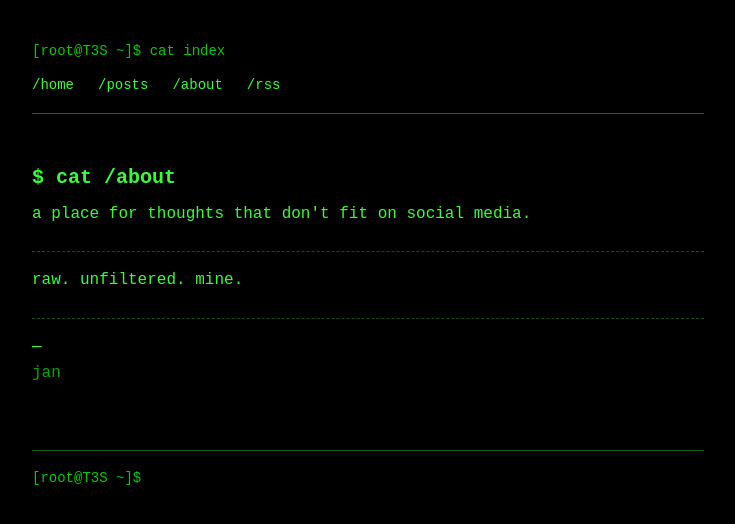
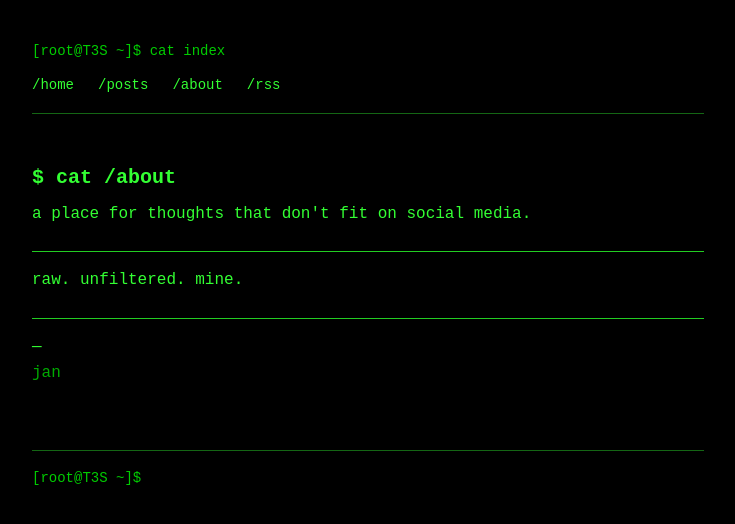
Before and after one commit to TangoThreeSix/TangoThreeSix.github.io, a Jekyll site: the page built from about.md, in a window 1280 px wide. Shown: the top 524 px of the page, without its empty margins (272-1007 px from the left). Built offline with Jekyll 4.4.1, drawn with Linux system fonts in a browser that asks for light colours.

Commit message:
Make paragraph separator visible green

```diff
--- a/assets/css/style.css
+++ b/assets/css/style.css
@@ -159,14 +159,14 @@ nav a:hover {
 .post-content p {
   margin-bottom: 24px;
   padding-bottom: 24px;
-  border-bottom: 1px dashed #1a4a1a;
+  border-bottom: 1px solid #22cc22;
 }
 
 /* Also catch direct <p> children of <main> in case content isn't wrapped */
 main p {
   margin-bottom: 24px;
   padding-bottom: 24px;
-  border-bottom: 1px dashed #1a4a1a;
+  border-bottom: 1px solid #22cc22;
 }
 
 /* Don't add separator on the last paragraph */
```
